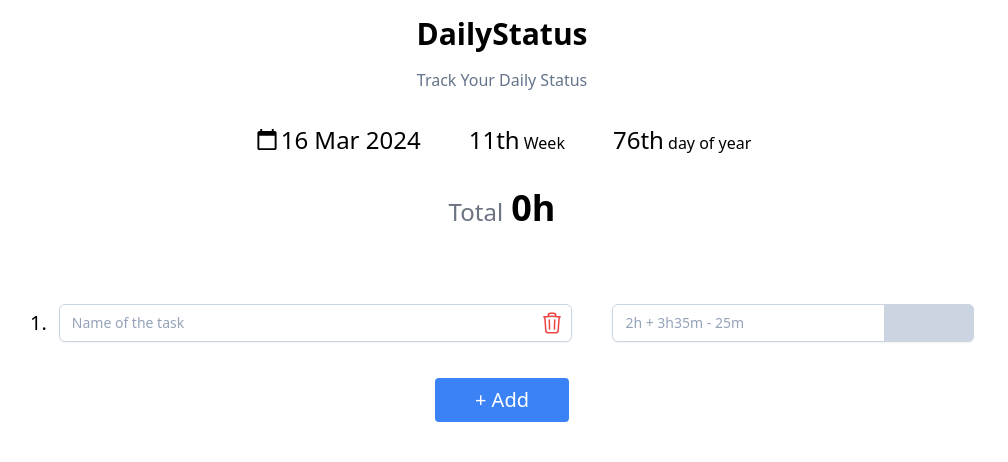
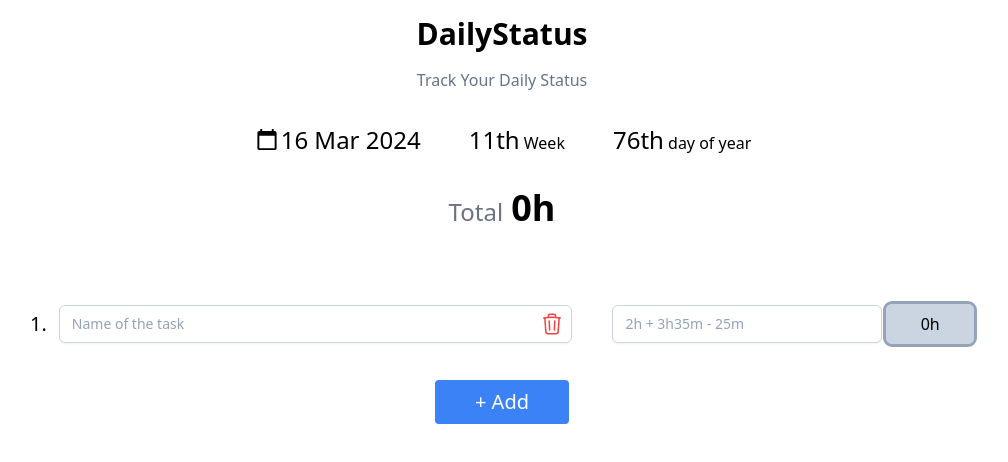
Before and after one commit to riadafridishibly/daily-status, a React (Vite) app: page / in a window 1280 px wide. Both pictures are taken after a click on the button "+ Add". Shown: the top 462 px of the page, without its empty margins (138-1146 px from the left). Built offline with nearby package versions, Linux system fonts and the light colour scheme.

Commit message:
Add padding and some design change

```diff
--- a/src/components/StatusInput.jsx
+++ b/src/components/StatusInput.jsx
@@ -38,7 +38,7 @@ function StatusInput({
       focus:outline-none focus:border-sky-500 focus:ring-1 focus:ring-sky-500
       disabled:bg-slate-50 disabled:text-slate-500 disabled:border-slate-200 disabled:shadow-none
       invalid:border-pink-500 invalid:text-pink-600
-      focus:invalid:border-pink-500 focus:invalid:ring-pink-500"
+      focus:invalid:border-pink-500 focus:invalid:ring-pink-500 pr-9"
             type="text"
             placeholder="Name of the task"
             onChange={onTitleChange}
@@ -57,7 +57,7 @@ function StatusInput({
           </button>
         </div>
       </div>
-      <div className="basis-2/5 relative">
+      <div className="basis-2/5">
         <div className="flex flex-row items-center">
           <input
             className="block w-full px-3 py-2 bg-white border border-slate-300 rounded-md text-sm shadow-sm placeholder-slate-400
@@ -70,8 +70,8 @@ function StatusInput({
             onChange={onTimeChange}
             defaultValue={getTimeString()}
           ></input>
-          <span className="py-2 text-center rounded-r-md bg-slate-300 w-3/12 h-full absolute top-0 end-0">
-            {getTimeSum()}
+          <span className="py-2 text-center bg-slate-300 rounded-md outline outline-slate-400 ml-1 w-4/12 h-full">
+            {getTimeSum() || "0h"}
           </span>
         </div>
       </div>
```
